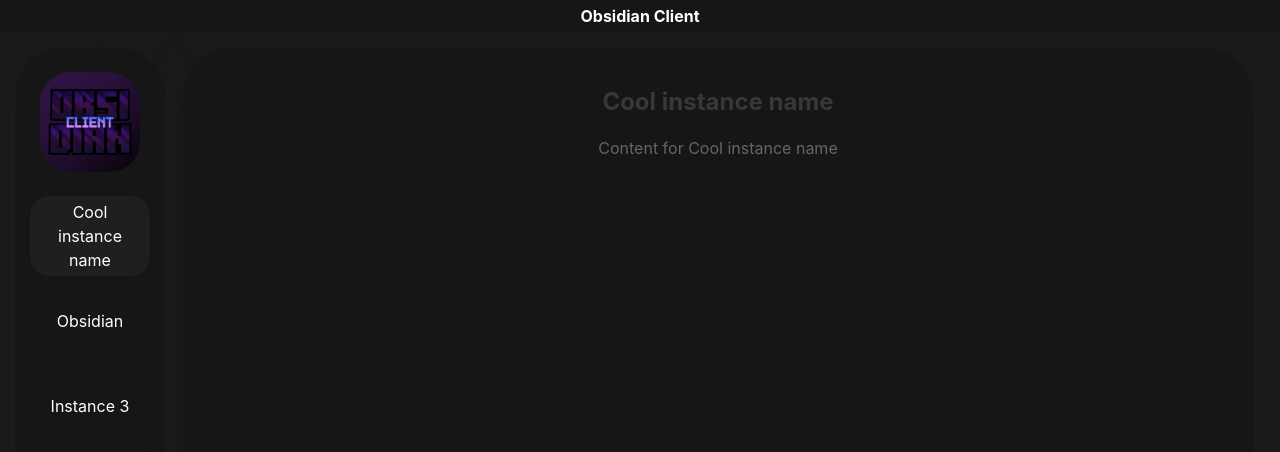
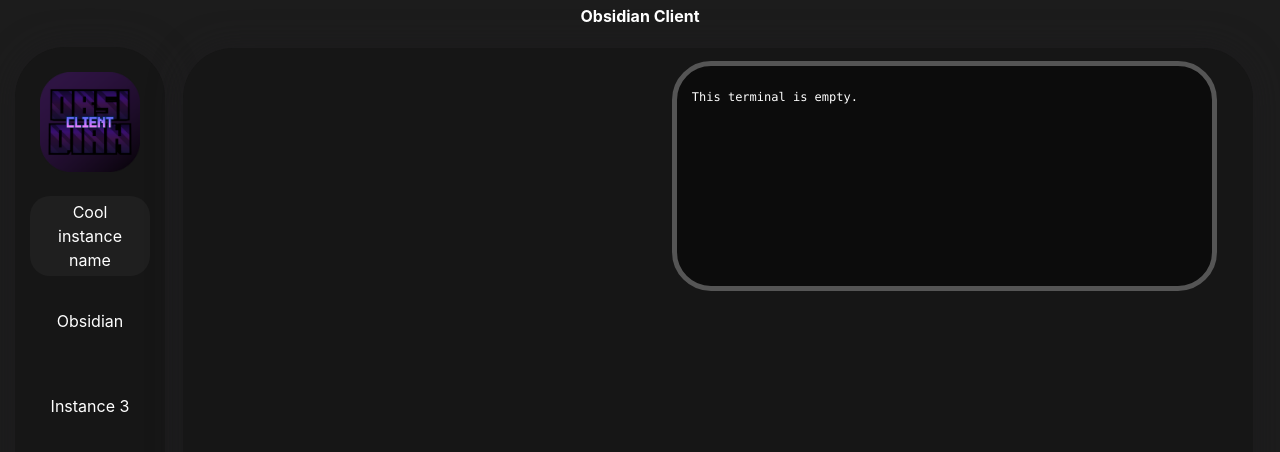
Before and after one commit to thorminate/obsidian-client, a Vue app: page / in a window 1280 px wide. Both pictures are taken after a click on the item "Cool instance name". Shown: the top 452 px of the page. Built offline with nearby package versions, Linux system fonts and the light colour scheme.

Commit message:
- Frontend InstanceViewer is created as a prototype

```diff
--- a/package.json
+++ b/package.json
@@ -15,7 +15,7 @@
     "app:preview": "npm run vite:build && tsc && electron ."
   },
   "build": {
-    "appId": "YourAppID",
+    "appId": "com.thorminate.obsidian-client",
     "asar": true,
     "directories": {
       "buildResources": "assets",
--- a/src/App.vue
+++ b/src/App.vue
@@ -2,16 +2,11 @@
   <div class="app">
     <Sidebar @instance-selected="updateSelectedInstance" />
     <div class="main-content">
-      <h1 class="title">
-        {{ selectedInstance ? selectedInstance : "Welcome to the App" }}
-      </h1>
-      <p class="title-content">
-        {{
-          selectedInstance
-            ? `Content for ${selectedInstance}`
-            : "This content will change based on the selected instance."
-        }}
-      </p>
+      <InstanceViewer
+        v-if="selectedInstance"
+        :instance-name="selectedInstance"
+      />
+      <div v-else>Instance not selected</div>
     </div>
   </div>
 </template>
@@ -19,11 +14,13 @@
 <script lang="ts">
 import { defineComponent, ref } from "vue";
 import Sidebar from "./components/Sidebar.vue";
+import InstanceViewer from "./components/InstanceViewer.vue";
 
 export default defineComponent({
   name: "App",
   components: {
     Sidebar,
+    InstanceViewer,
   },
   setup() {
     const selectedInstance = ref<string | null>(null);
--- /dev/null
+++ b/src/components/InstanceViewer.vue
@@ -0,0 +1,46 @@
+<template>
+  <div class="mainContent">
+    <div class="terminalViewer">
+      <p>
+        {{ terminalContent }}
+      </p>
+    </div>
+    <div class="moduleEditor"></div>
+    <div class="dashboard"></div>
+  </div>
+</template>
+
+<script lang="ts">
+import { defineComponent, ref } from "vue";
+
+export default defineComponent({
+  name: "InstanceViewer",
+  components: {},
+  setup() {
+    const terminalContent = ref("This terminal is empty.");
+
+    return { terminalContent };
+  },
+});
+</script>
+
+<style scoped>
+.terminalViewer {
+  background-color: #0c0c0c;
+  color: #fff;
+  padding: 10px;
+  border-radius: 34px;
+  height: 25vh;
+  margin-top: -2px;
+  text-align: left;
+  width: 50%;
+  margin-left: calc(100% - 54%);
+  font-family: Consolas, Menlo, Monaco, Lucida Console, Liberation Mono,
+    DejaVu Sans Mono, Bitstream Vera Sans Mono, Courier New, monospace, serif;
+  font-size: 12px;
+  outline-width: 5px;
+  outline-color: #ffffff45;
+  outline-style: solid;
+  text-indent: 5px;
+}
+</style>
--- a/src/style.css
+++ b/src/style.css
@@ -5,7 +5,7 @@
 
   color-scheme: light dark;
   color: rgba(255, 255, 255, 0.87);
-  background-color: #1a1a1a;
+  background-color: #1c1c1c;
 
   font-synthesis: none;
   text-rendering: optimizeLegibility;
@@ -20,7 +20,6 @@
   left: 0;
   width: 100%;
   height: 32px;
-  background-color: #161616;
   color: white;
   display: flex;
   justify-content: center;
```
Also changed, not shown: src/electron/main/main.ts (+24 -34 lines), src/electron/preload/preload.ts (+16 -12 lines), 1 other file (tests, documents, lock files or other folders).
